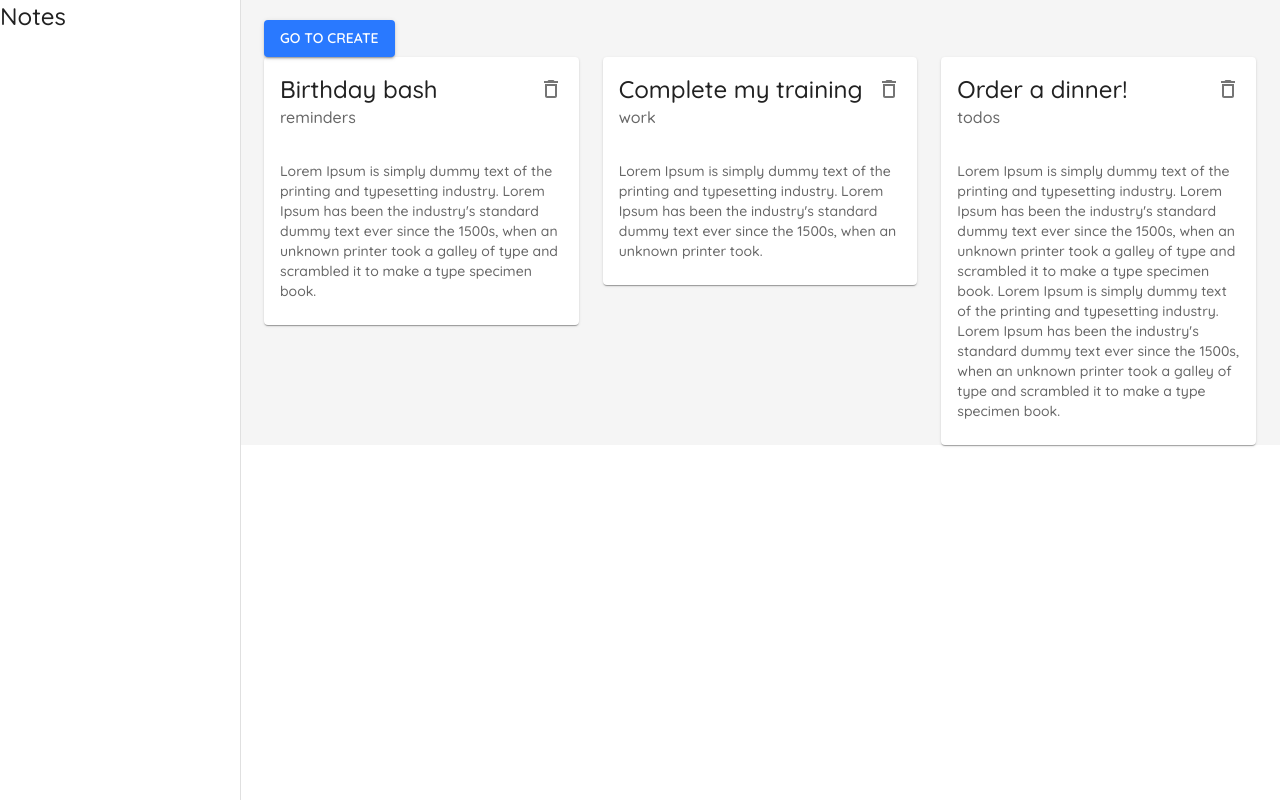
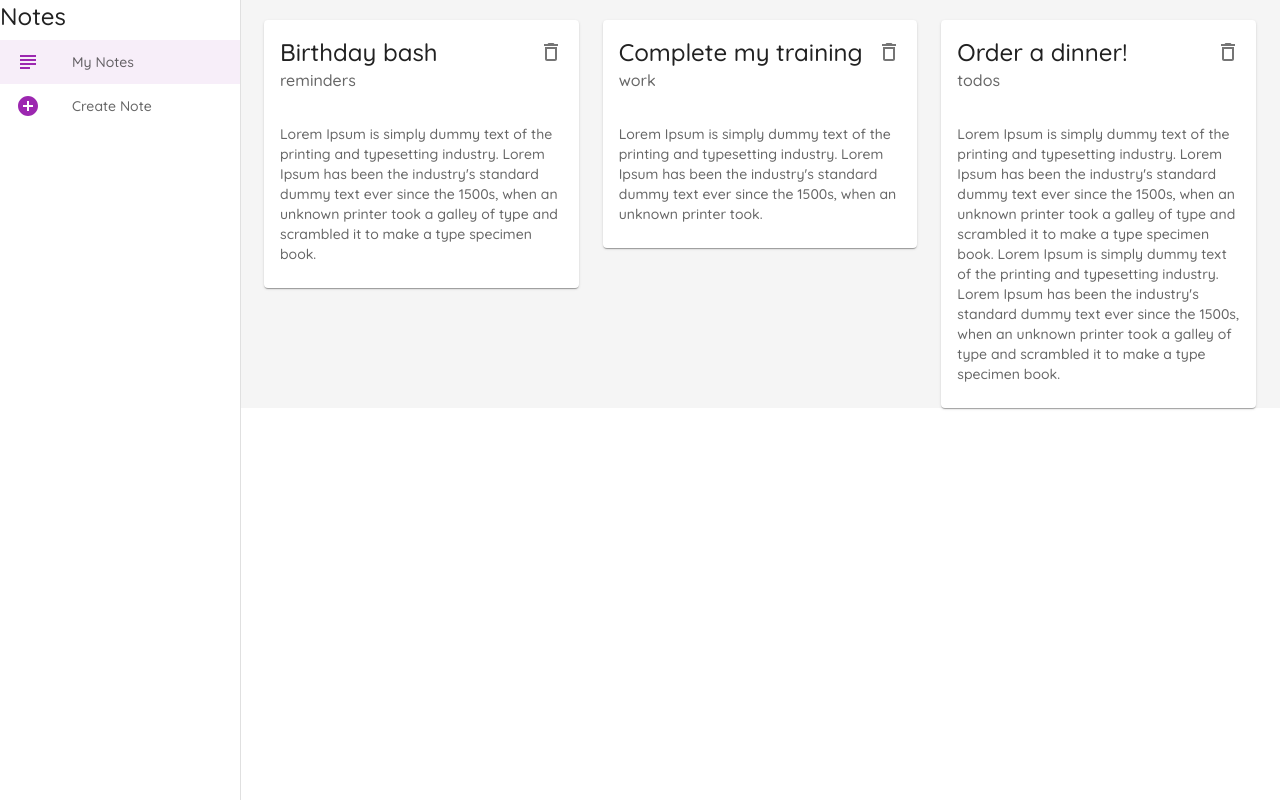
Before and after one commit to GrzegorzPacewicz/notes-mui, a React (Vite) app: page /#/ in a window 1280 px wide. Built offline with nearby package versions, Linux system fonts and the light colour scheme; data requests are answered from the project's data file.

Commit message:
Active class added to Layout.jsx

```diff
--- a/src/components/Layout.jsx
+++ b/src/components/Layout.jsx
@@ -1,10 +1,16 @@
-import { Box, Drawer, Paper, styled, Typography } from "@mui/material";
+import { Drawer, List, ListItem, ListItemIcon, ListItemText, Paper, styled, Typography } from "@mui/material";
 import { grey } from "@mui/material/colors";
 import PropTypes from 'prop-types';
+import { AddCircleOutlined, SubjectOutlined } from "@mui/icons-material";
+import { useLocation, useNavigate } from "react-router-dom";
 
 const drawerWidth = 240;
 
-const StyledBox = styled(Box)({
+const Root = styled(`div`)({
+    display: 'flex',
+})
+
+const Page = styled(`div`)({
     background: grey[100],
     width: "100%",
 });
@@ -17,14 +23,33 @@ const StyledPaper = styled(Paper)({
     width: drawerWidth
 })
 
-const WrapperBox = styled(Box)({
-    display: 'flex',
-})
+const ActiveListItem = styled(ListItem)(({theme}) => ({
+    '& .MuiListItemIcon-root': {
+        color: theme.palette.primary.main,
+    },
+}));
 
 const Layout = ({children}) => {
+
+    const navigate = useNavigate();
+    const location = useLocation();
+
+    const menuItems = [
+        {
+            text: 'My Notes',
+            icon: <SubjectOutlined/>,
+            path: '/'
+        },
+        {
+            text: 'Create Note',
+            icon: <AddCircleOutlined/>,
+            path: '/create'
+        }
+    ];
+
     return (
         <>
-            <WrapperBox>
+            <Root>
                 <StyledDrawer
                     variant="permanent"
                     anchor="left"
@@ -35,12 +60,27 @@ const Layout = ({children}) => {
                             Notes
                         </Typography>
                     </div>
+
+                    <List>
+                        {menuItems.map(item => (
+                            <ActiveListItem
+                                button
+                                key={item.text}
+                                onClick={() => navigate(item.path)}
+                                selected={location.pathname === item.path}
+                            >
+                                <ListItemIcon>{item.icon}</ListItemIcon>
+                                <ListItemText secondary={item.text}/>
+                            </ActiveListItem>
+                        ))}
+                    </List>
+
                 </StyledDrawer>
 
-                <StyledBox>
+                <Page>
                     {children}
-                </StyledBox>
-            </WrapperBox>
+                </Page>
+            </Root>
         </>
     );
 };
--- a/src/pages/Notes/Notes.jsx
+++ b/src/pages/Notes/Notes.jsx
@@ -1,5 +1,4 @@
-import { Link } from "react-router-dom";
-import { Button, Container, Grid } from "@mui/material";
+import { Container, Grid } from "@mui/material";
 import { useEffect, useState } from "react";
 import NoteCard from "../../components/NoteCard.jsx";
 
@@ -26,20 +25,6 @@ const Notes = () => {
 
     return (
         <Container sx={{marginTop: "20px"}}>
-            <Link
-                to="/create"
-                cmpomenent="button"
-                underline="none"
-            >
-                <Button
-                    type="submit"
-                    color="secondary"
-                    variant="contained"
-                >
-                    Go to Create
-                </Button>
-            </Link>
-
             <Grid container spacing={3}>
                 {notes.map(note => (
                     <Grid item xs={12} md={6} lg={4} key={note.id}>
```
